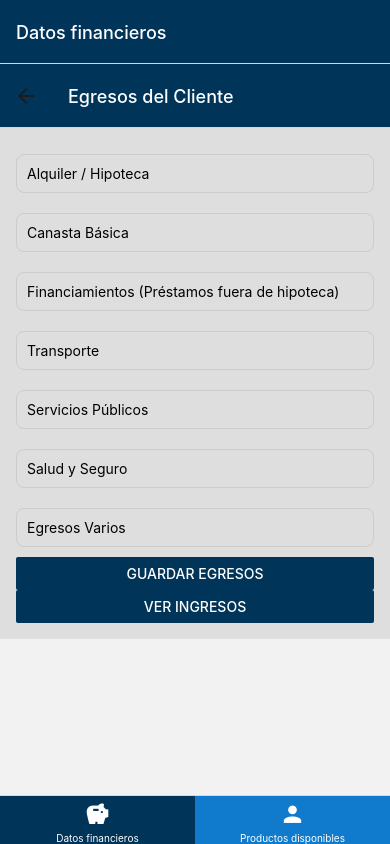
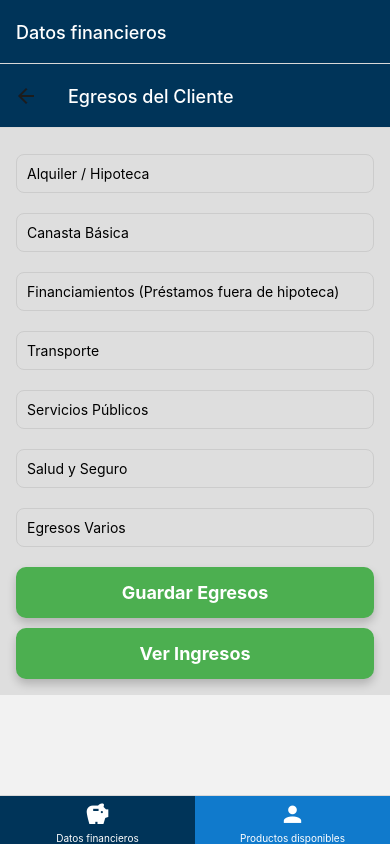
Before and after one commit to DMancia03/desafio-2-dps, a React Native app: screen /Egresos in a window 390 px wide. Built offline with nearby package versions, Linux system fonts and the light colour scheme.

Commit message:
Arreglando botones en egresos

```diff
--- a/src/screens/datos_financieros/Egresos.js
+++ b/src/screens/datos_financieros/Egresos.js
@@ -114,10 +114,14 @@ const Egresos = ({ navigation }) => {
                         value={values.egresosVarios}
                     />
                     {touched.egresosVarios && errors.egresosVarios && <Text style={styles.errorText}>{errors.egresosVarios}</Text>}
+                    {/* Botones*/}
+                    <TouchableOpacity style = {styles.button} onPress = {handleSubmit}>
+                        <Text style = {styles.buttonText}>Guardar Egresos</Text>
+                    </TouchableOpacity>
 
-                    <Button onPress={handleSubmit} title="Guardar Egresos" color={colors.PRYMARY_COLOR} />
-
-                    <Button onPress={() => {navigation.navigate('Ingresos')}} title="Ver Ingresos" color={colors.PRYMARY_COLOR} />
+                    <TouchableOpacity style = {styles.button} onPress = {() => {navigation.navigate('Ingresos')}}>
+                        <Text style = {styles.buttonText}>Ver Ingresos</Text>
+                    </TouchableOpacity>
 
                     {/* Modal para confirmar guardado */}
                     <Modal
@@ -197,4 +201,22 @@ const styles = StyleSheet.create({
         color: 'white',
         fontSize: 16,
     },
+    button: {
+        backgroundColor: '#4CAF50',
+        paddingVertical: 15,
+        borderRadius: 10,
+        shadowColor: '#000',
+        shadowOpacity: 0.2,
+        shadowRadius: 10,
+        shadowOffset: { width: 0, height: 5 },
+        elevation: 4,
+        marginTop: 10,
+      },
+      buttonText: {
+        color: '#fff',
+        fontSize: 18,
+        fontWeight: 'bold',
+        textAlign: 'center',
+      },
+
 });
```
